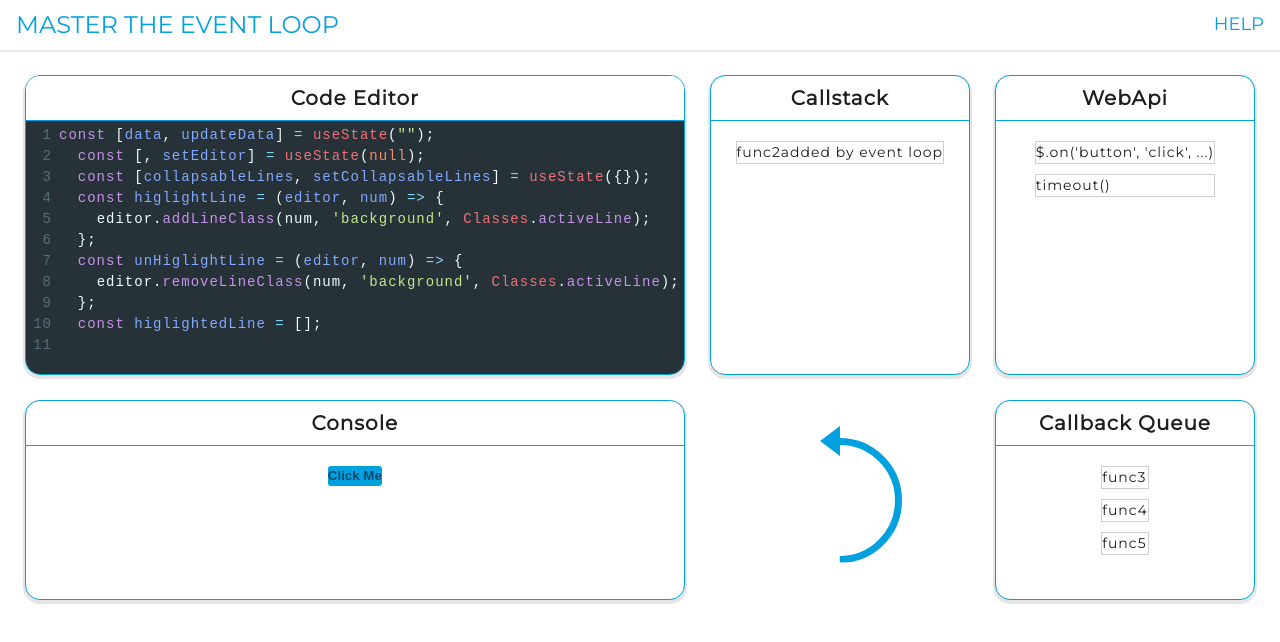
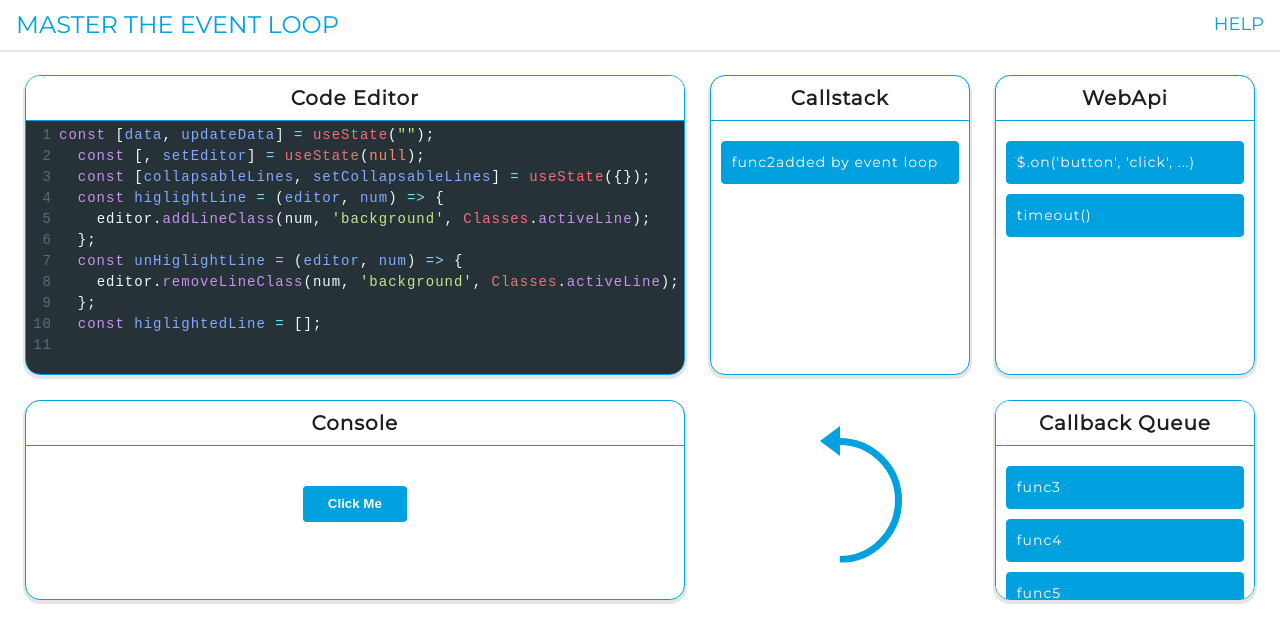
Before and after one commit to Dhaval1403/master-the-event-loop, a React (Create React App) app: page / in a window 1280 px wide. Shown: the top 642 px of the page. Built offline with nearby package versions, Linux system fonts and the light colour scheme.

Commit message:
Added styles to the list items, also styled the temporary button in the console component

```diff
--- a/src/components/Button/Button.js
+++ b/src/components/Button/Button.js
@@ -13,7 +13,14 @@ export const Button = ({
 	const content = children || text
 
 	return (
-		<ButtonStyled aria-label={acessibility} type={typeButton} {...otherProps}>
+		<ButtonStyled
+			aria-label={acessibility}
+			type={typeButton}
+			{...otherProps}
+			padding="8px 25px"
+			borderRadius="4px"
+			color="white"
+		>
 			{content}
 		</ButtonStyled>
 	)
--- a/src/components/Button/ButtonStyled.js
+++ b/src/components/Button/ButtonStyled.js
@@ -10,7 +10,7 @@ export const ButtonStyled = styled.button`
 	${typography};
 	background-color: ${variable.colorBlue};
 	${({ borderRadius }) => borderRadius === undefined && `border-radius: ${variable.borderRadius}`};
-	color: ${variable.colorBlueDark};
+	color: ${variable.colorWhite};
 	cursor: pointer;
 	${({ fontWeight }) => fontWeight === undefined && 'font-weight: 700'};
 	${({ textAlign }) => textAlign === undefined && 'text-align: center'};
@@ -19,7 +19,6 @@ export const ButtonStyled = styled.button`
 		color ${variable.transition};
 	vertical-align: middle;
 	white-space: nowrap;
-	width: 100%;
 	&:hover {
 		background-color: ${({ hoverColor }) =>
 			hoverColor ? variable[hoverColor] : variable.colorBlueDark};
--- a/src/components/Console/Console.js
+++ b/src/components/Console/Console.js
@@ -6,7 +6,6 @@ import { pushToConsole } from '../../redux/Console/Console.actions'
 import { Button } from '../Button/Button'
 import { ConsoleBox, ConsoleTitle, List, ListItem } from '../../styles/console'
 import { Box } from '../../styles/flex'
-import { P } from '../../styles/text'
 
 class Console extends Component {
 	render() {
@@ -21,13 +20,13 @@ class Console extends Component {
 				<Box display="flex" justifyContent="center" m="20px 0">
 					<List>
 						{this.props.messages.map((message) => (
-							<ListItem>
-								<P key={this.props.messages.indexOf(message)}>{message}</P>
-							</ListItem>
+							<ListItem>{message}</ListItem>
 						))}
+					</List>
+				</Box>
 
-						<Button onClick={() => this.props.pushToConsole('hello')}>Click Me</Button>
-					</List>
+				<Box display="flex" justifyContent="center" alignItems="center">
+					<Button onClick={() => this.props.pushToConsole('hello')}>Click Me</Button>
 				</Box>
 			</ConsoleBox>
 		)
--- a/src/styles/console.js
+++ b/src/styles/console.js
@@ -25,9 +25,17 @@ export const ConsoleTitle = styled.h2`
 	line-height: 1.2;
 `
 
-export const List = styled.ul``
+export const List = styled.ul`
+	width: 100%;
+	padding: 0 10px;
+`
 
 export const ListItem = styled.li`
 	margin-bottom: 10px;
-	border: 1px solid rgb(207, 206, 206);
+	border: 1px solid ${variable.colorBlue};
+	border-radius: 4px;
+	padding: 10px;
+	background-color: ${variable.colorBlue};
+	color: ${variable.colorWhite};
+	width: 100%;
 `
```
